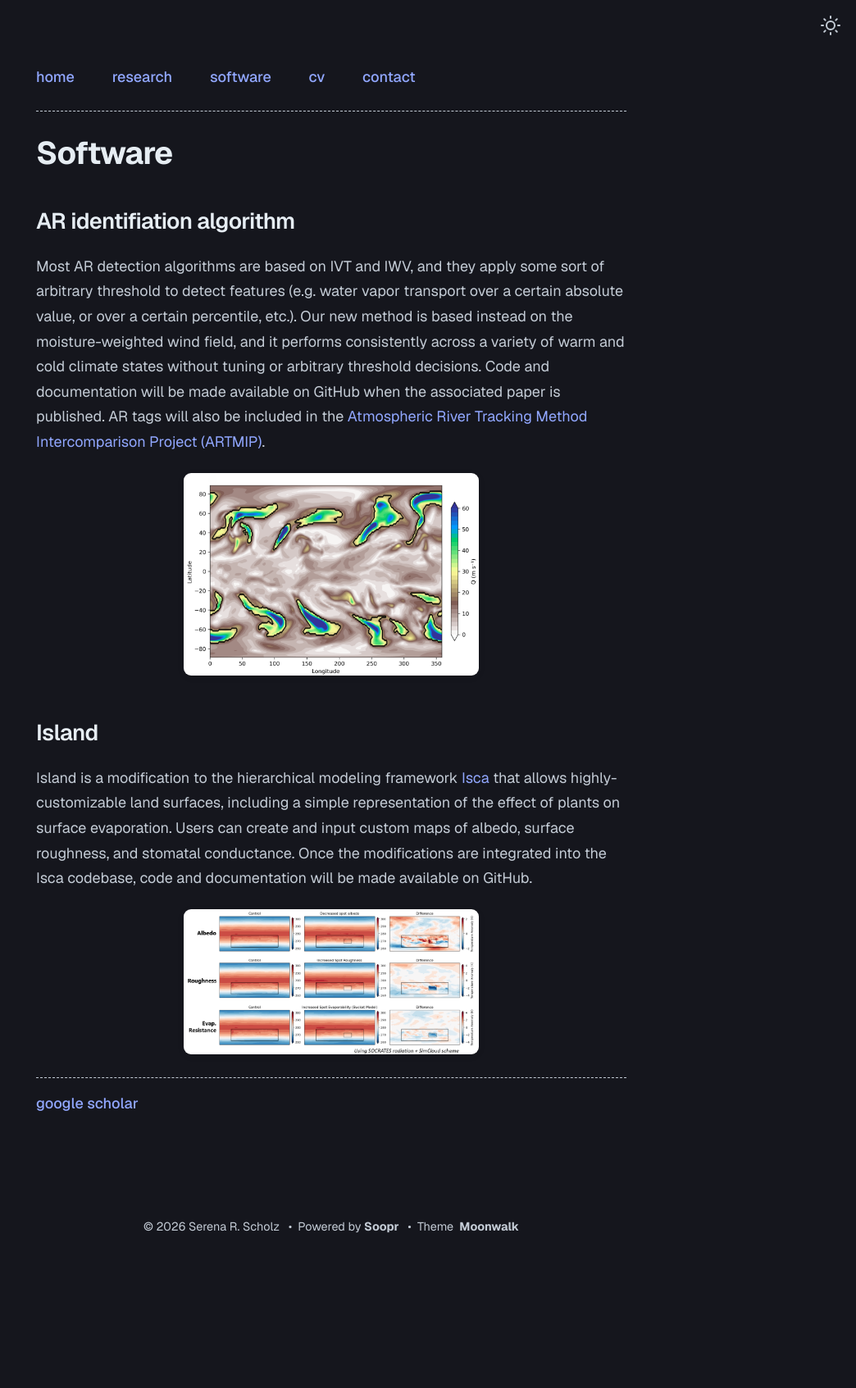
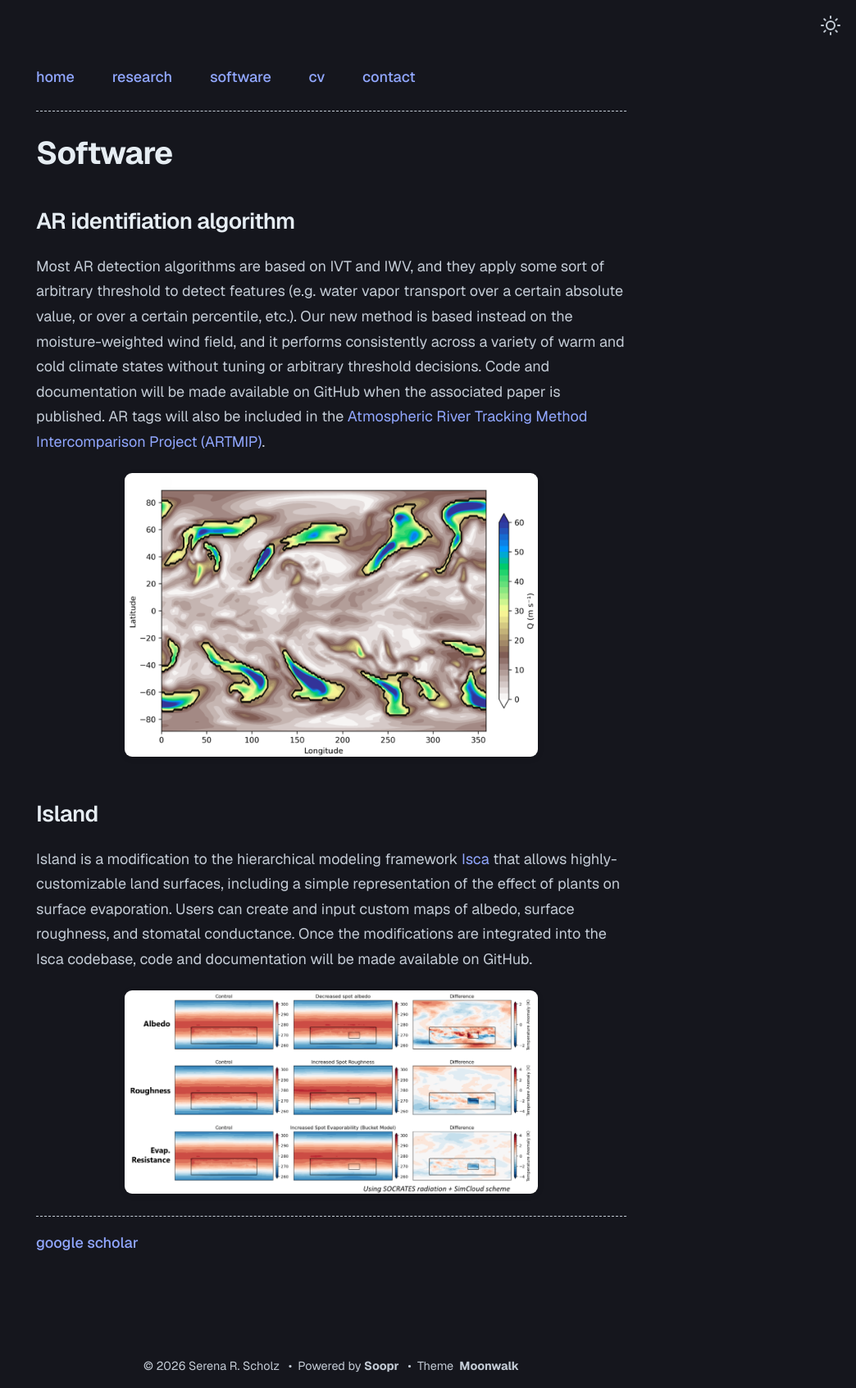
Before and after one commit to serenarscholz/serenarscholz.github.io, a Jekyll site: the page built from software.md, in a window 1280 px wide. Shown: the whole page at 82% size, without its empty margins (236-1280 px from the left). Built offline with Jekyll 4.4.1, drawn with Linux system fonts in a browser that asks for light colours; before the commit the page ends 1523 px from its top, so only the background shows below that.

Commit message:
Update software.md

```diff
--- a/software.md
+++ b/software.md
@@ -9,7 +9,7 @@ permalink: /software/
 Most AR detection algorithms are based on IVT and IWV, and they apply some sort of arbitrary threshold to detect features (e.g. water vapor transport over a certain absolute value, or over a certain percentile, etc.). Our new method is based instead on the moisture-weighted wind field, and it performs consistently across a variety of warm and cold climate states without tuning or arbitrary threshold decisions. Code and documentation will be made available on GitHub when the associated paper is published. AR tags will also be included in the [Atmospheric River Tracking Method Intercomparison Project (ARTMIP)](https://ncar.github.io/ARTMIP/intro.html).
 
 <div style="text-align: center; margin: 1em 0;">
-  <img src="/assets/ar_ids_quo.png" alt="AR identification" style="width: 50%; display: inline-block;">
+  <img src="/assets/ar_ids_quo.png" alt="AR identification" style="width: 70%; display: inline-block;">
 </div>
 
 ## Island
@@ -17,5 +17,5 @@ Most AR detection algorithms are based on IVT and IWV, and they apply some sort
 Island is a modification to the hierarchical modeling framework [Isca](https://execlim.github.io/IscaWebsite/) that allows highly-customizable land surfaces, including a simple representation of the effect of plants on surface evaporation. Users can create and input custom maps of albedo, surface roughness, and stomatal conductance. Once the modifications are integrated into the Isca codebase, code and documentation will be made available on GitHub.
 
 <div style="text-align: center; margin: 1em 0;">
-  <img src="/assets/island_demo.png" alt="AR identification" style="width: 50%; display: inline-block;">
+  <img src="/assets/island_demo.png" alt="AR identification" style="width: 70%; display: inline-block;">
 </div>
```
